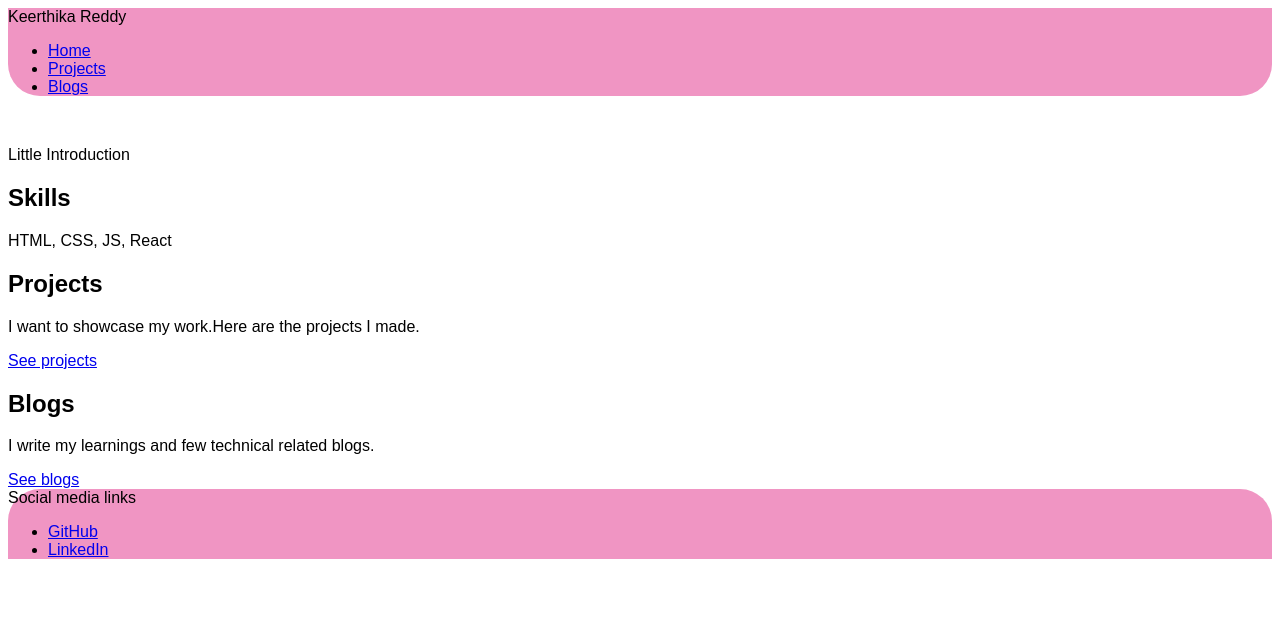
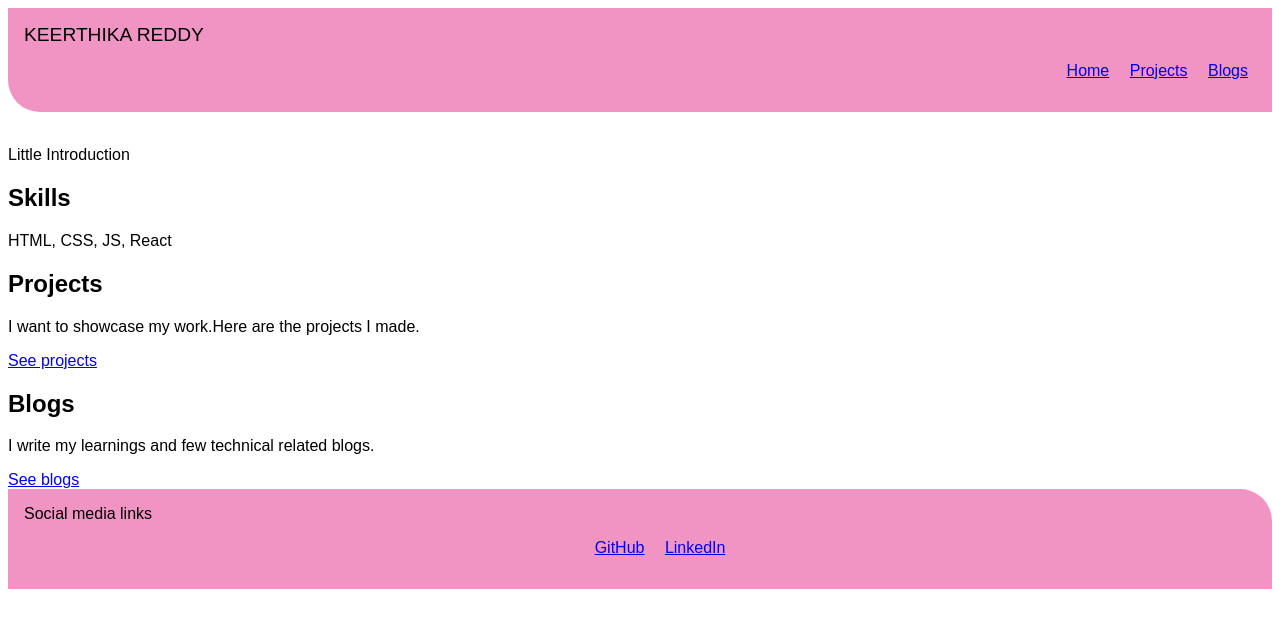
Before and after one commit to KeerthikaReddyP/Portfolio-GettingStarted, a plain HTML site: page index.html in a window 1280 px wide. Drawn offline with Linux system fonts and the light colour scheme.

Commit message:
style: list items

```diff
--- a/index.html
+++ b/index.html
@@ -8,11 +8,11 @@
   </head>
   <body>
     <nav class="navigation header-nav">
-      <div>Keerthika Reddy</div>
-      <ul>
-        <li><a href="/">Home</a></li>
-        <li><a href="/">Projects</a></li>
-        <li><a href="/">Blogs</a></li>
+      <div><span id="name">KEERTHIKA REDDY</span></div>
+      <ul class="list-unordered header-list">
+        <li class="list-item"><a href="https://keerthikareddy.netlify.app/">Home</a></li>
+        <li class="list-item"><a href="/">Projects</a></li>
+        <li class="list-item"><a href="/">Blogs</a></li>
       </ul>
     </nav>
 
@@ -43,9 +43,9 @@
     <footer>
       <nav class="navigation footer-nav">
         <div>Social media links</div>
-        <ul>
-          <li><a href="/">GitHub</a></li>
-          <li><a href="/">LinkedIn</a></li>
+        <ul class="list-unordered footer-list">
+          <li class="list-item"><a href="https://github.com/KeerthikaReddyP">GitHub</a></li>
+          <li class="list-item"><a href="https://www.linkedin.com/in/keerthika-panchika/">LinkedIn</a></li>
         </ul>
       </nav>
     </footer>
--- a/styles.css
+++ b/styles.css
@@ -7,12 +7,29 @@ body{
 
 .navigation{
     background-color: var(--navbar-color);
+    padding:1rem;
 }
 .header-nav{
     border-bottom-left-radius: 2rem;
-    border-bottom-right-radius: 2rem;
 }
 .footer-nav{
-    border-top-left-radius: 2rem;
     border-top-right-radius: 2rem;
 }
+
+.list-unordered{
+    list-style: none;
+}
+.list-item{
+    display:inline;
+    padding:0rem 0.5rem;
+}
+.header-list{
+    text-align: right;
+}
+.footer-list{
+    text-align: center;
+}
+
+#name{
+    font-size: larger;
+}
```
